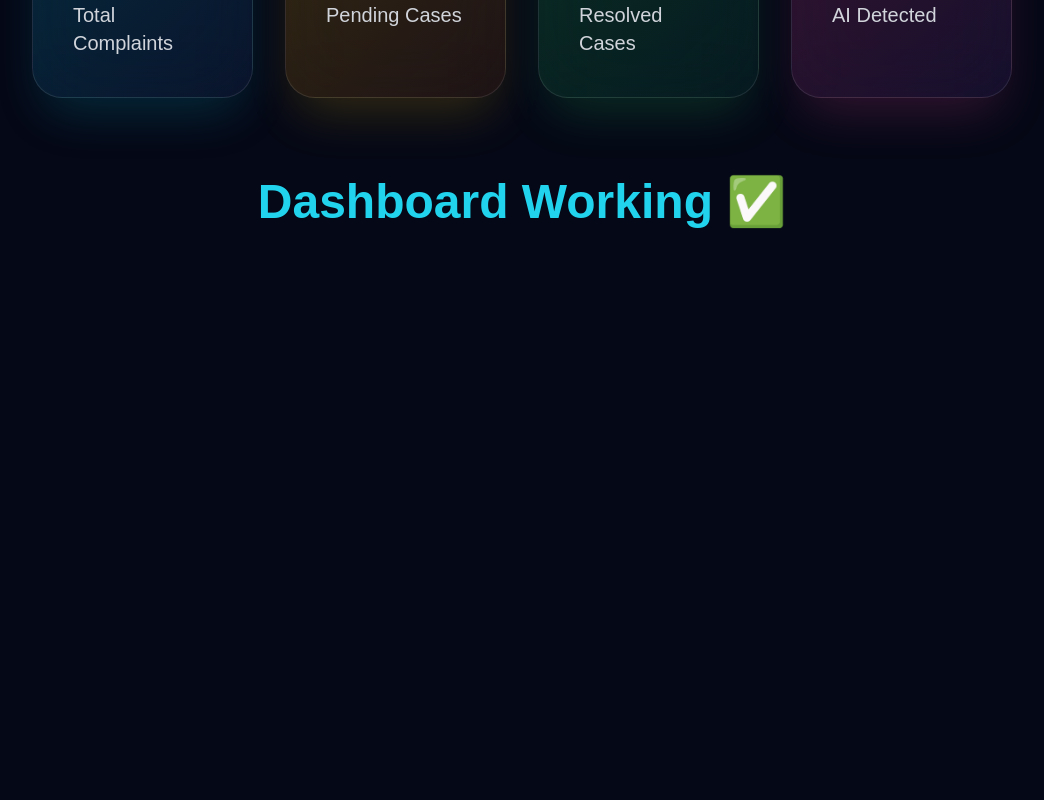
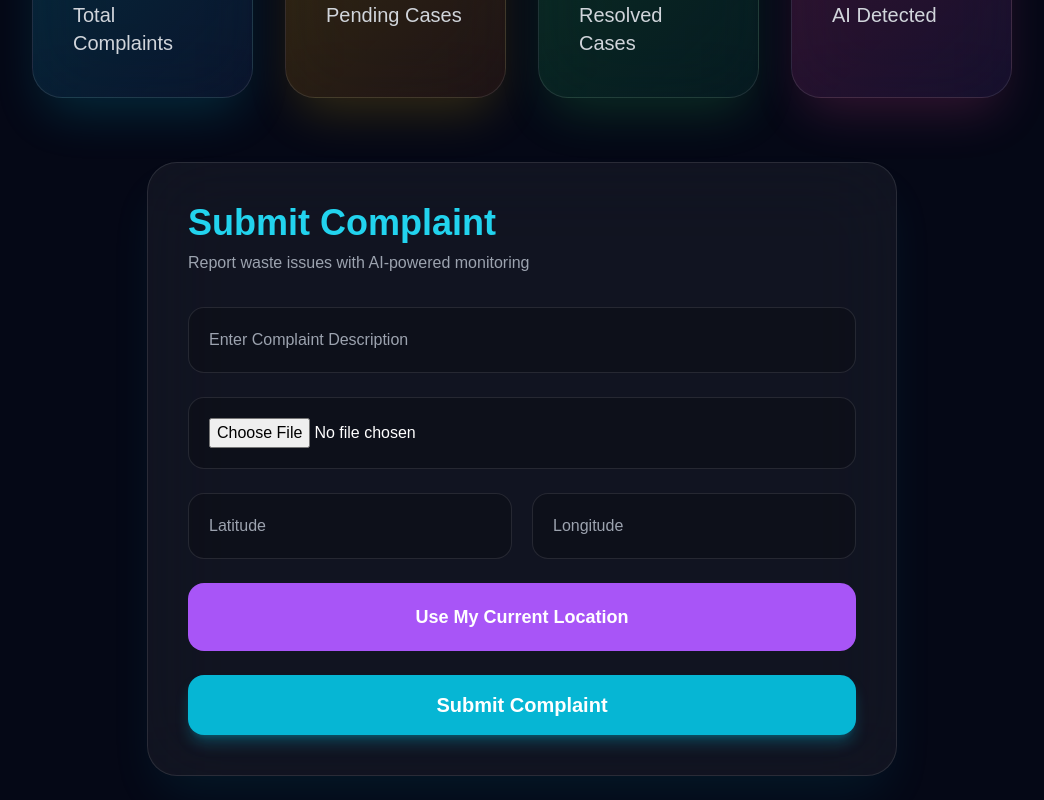
Before and after one commit to Bhavani-023/CleanCityAI, a React app in the folder frontend/: page /dashboard in a window 1280 px wide. Shown: the part 948-1748 px from the top of the page, without its empty margins (228-1272 px from the left). Before the commit the page ends 1198 px from the top, so only its background shows below. Built offline with nearby package versions, Linux system fonts and the light colour scheme; no server answers; sample sign-in values are in the browser's storage; the HTML template or start-up script is replaced by a standard one.

Commit message:
Restored complaint form

```diff
--- a/frontend/src/pages/Dashboard.jsx
+++ b/frontend/src/pages/Dashboard.jsx
@@ -4,6 +4,7 @@ import Sidebar from "../components/Sidebar";
 import Topbar from "../components/Topbar";
 import HeroSection from "../components/HeroSection";
 import AnalyticsCards from "../components/AnalyticsCards";
+import ComplaintForm from "../components/ComplaintForm";
 
 import API from "../api";
 
@@ -11,7 +12,21 @@ import toast from "react-hot-toast";
 
 export default function Dashboard() {
 
+  // =========================
+  // STATES
+  // =========================
+
   const [complaints, setComplaints] = useState([]);
+
+  const [description, setDescription] = useState("");
+
+  const [image, setImage] = useState(null);
+
+  const [latitude, setLatitude] = useState("");
+
+  const [longitude, setLongitude] = useState("");
+
+  const [loading, setLoading] = useState(false);
 
   // =========================
   // FETCH COMPLAINTS
@@ -49,6 +64,120 @@ export default function Dashboard() {
 
   }, []);
 
+  // =========================
+  // LOCATION
+  // =========================
+
+  const getCurrentLocation = () => {
+
+    navigator.geolocation.getCurrentPosition(
+
+      (position) => {
+
+        setLatitude(position.coords.latitude);
+
+        setLongitude(position.coords.longitude);
+
+        toast.success("Location detected");
+
+      },
+
+      (error) => {
+
+        console.log(error);
+
+        toast.error("Unable to fetch location");
+
+      }
+
+    );
+
+  };
+
+  // =========================
+  // SUBMIT
+  // =========================
+
+  const handleSubmit = async () => {
+
+    try {
+
+      setLoading(true);
+
+      if (!description) {
+
+        toast.error("Please enter description");
+
+        return;
+
+      }
+
+      if (!image) {
+
+        toast.error("Please upload image");
+
+        return;
+
+      }
+
+      if (!latitude || !longitude) {
+
+        toast.error("Please select location");
+
+        return;
+
+      }
+
+      const formData = new FormData();
+
+      formData.append("image", image);
+
+      await API.post(
+
+        `/complaint?description=${description}&latitude=${latitude}&longitude=${longitude}`,
+
+        formData,
+
+        {
+
+          headers: {
+
+            Authorization: `Bearer ${localStorage.getItem("token")}`,
+
+            "Content-Type": "multipart/form-data",
+
+          },
+
+        }
+
+      );
+
+      toast.success("Complaint Submitted Successfully");
+
+      fetchComplaints();
+
+      setDescription("");
+
+      setImage(null);
+
+      setLatitude("");
+
+      setLongitude("");
+
+    } catch (error) {
+
+      console.log(error);
+
+      toast.error("Submission Failed");
+
+    } finally {
+
+      setLoading(false);
+
+    }
+
+  };
+
   return (
 
     <div className="min-h-screen bg-[#050816] text-white overflow-x-hidden">
@@ -77,15 +206,31 @@ export default function Dashboard() {
 
         </div>
 
-        {/* CENTER */}
+        {/* FORM */}
 
-        <div className="flex items-center justify-center mt-20">
+        <div className="mt-10">
 
-          <h1 className="text-4xl md:text-5xl font-bold text-cyan-400 text-center">
+          <ComplaintForm
 
-            Dashboard Working ✅
+            description={description}
+            setDescription={setDescription}
 
-          </h1>
+            image={image}
+            setImage={setImage}
+
+            latitude={latitude}
+            setLatitude={setLatitude}
+
+            longitude={longitude}
+            setLongitude={setLongitude}
+
+            getCurrentLocation={getCurrentLocation}
+
+            handleSubmit={handleSubmit}
+
+            loading={loading}
+
+          />
 
         </div>
 
```
